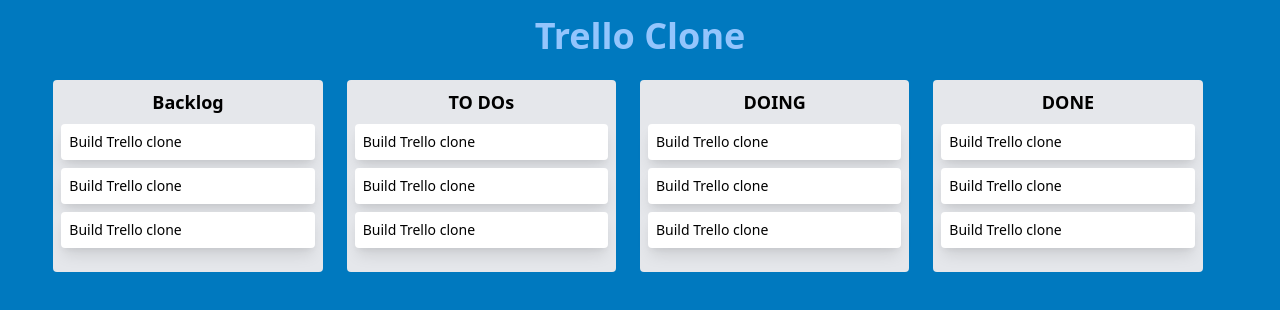
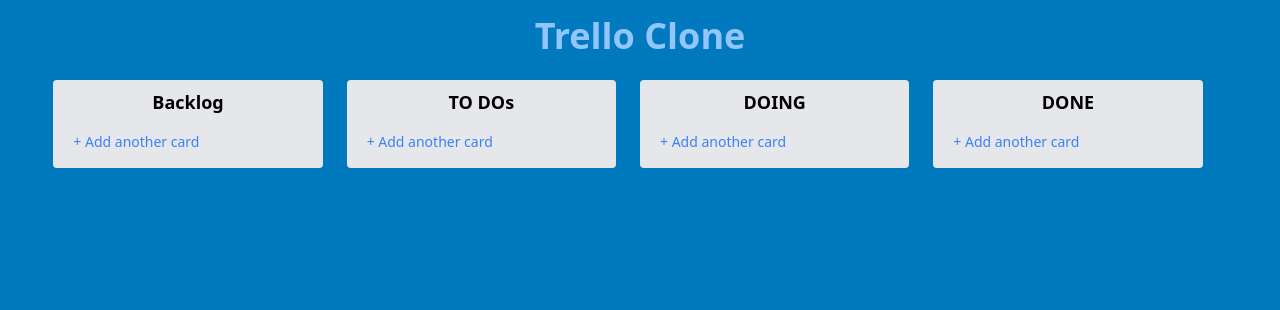
Before and after one commit to Origho-precious/trello-clone, a React (Create React App) app: page / in a window 1280 px wide. Shown: the top 310 px of the page. Built offline with nearby package versions, Linux system fonts and the light colour scheme.

Commit message:
feat: adding add to tile functionality

```diff
--- a/src/App.tsx
+++ b/src/App.tsx
@@ -1,6 +1,4 @@
 import Board from "./components/Board/Board";
-import Tile from "./components/Tile/Tile";
-
 const App = () => {
 	return (
 		<div
@@ -12,26 +10,10 @@
 					Trello Clone
 				</h1>
 				<div className="flex lg:justify-between justify-center flex-wrap lg:flex-nowrap">
-					<Board title="Backlog">
-						<Tile />
-						<Tile />
-						<Tile />
-					</Board>
-					<Board title="TO DOs">
-						<Tile />
-						<Tile />
-						<Tile />
-					</Board>
-					<Board title="DOING">
-						<Tile />
-						<Tile />
-						<Tile />
-					</Board>
-					<Board title="DONE">
-						<Tile />
-						<Tile />
-						<Tile />
-					</Board>
+					<Board title="Backlog"/>
+					<Board title="TO DOs"/>
+					<Board title="DOING"/>
+					<Board title="DONE"/>
 				</div>
 			</div>
 		</div>
--- a/src/components/Board/Board.tsx
+++ b/src/components/Board/Board.tsx
@@ -1,15 +1,81 @@
-import React from "react";
+import { useState } from "react";
+import Tile from '../Tile/Tile';
 
 interface IBoardProps {
 	title: string;
-	children: React.ReactNode;
 }
 
-const Board: React.FC<IBoardProps> = ({ children, title }) => {
+interface ICard{
+	id: number;
+	text: string;
+}
+
+const Board: React.FC<IBoardProps> = ({ title }) => {
+	const [showForm, setShowForm] = useState(false);
+	const [text, setText] = useState<string>("");
+	const [cards, setCards] = useState<ICard[]>([]);
+
+	const handleSubmit = (e: { preventDefault: () => void; }) => {
+		e.preventDefault();
+
+		const card = {
+			id: cards.length + 1,
+			text,
+		};
+
+		setCards([...cards, card]);
+		setText('');
+	};
+
 	return (
-		<div className="bg-gray-200 w-80 h-full pb-4 rounded mr-6 mb-6">
-			<h2 className="px-4 py-2 text-center text-black text-lg font-bold">{title}</h2>
-			<article className="mx-2">{children}</article>
+		<div className="bg-gray-200 w-80 h-full pb-3 rounded mr-6 mb-6">
+			<h2 className="px-4 py-2 text-center text-black text-lg font-bold">
+				{title}
+			</h2>
+			<article className="mx-2">
+				{cards.map((card: ICard) => (
+					<Tile key={card.id}>{card.text}</Tile>
+				))}
+			</article>
+			{!showForm && (
+				<button
+					style={{ outline: "none", border: "none" }}
+					className="text-sm ml-2 mt-1 text-blue-500 hover:bg-blue-200 transition-all px-3 py-1"
+					type="button"
+					onClick={() => setShowForm(true)}
+				>
+					+ Add another card
+				</button>
+			)}
+			{showForm && (
+				<form onSubmit={handleSubmit} className="w-full px-2 my-2">
+					<textarea
+						style={{ border: "none", outline: "none" }}
+						className="overflow-y-hidden block w-full resize-none py-2 px-2 text-sm rounded-sm"
+						name="card-task"
+						id="card-text"
+						value={text}
+						onChange={(e) => setText(e.target.value)}
+					/>
+					<div className="flex items-center ml-1 mt-3">
+						<button
+							style={{ outline: "none", border: "none" }}
+							className="block text-sm mr-5 rounded-md text-white bg-blue-500 hover:bg-blue-400 transition-all px-3 py-2"
+							type="submit"
+						>
+							Add Card
+						</button>
+						<button
+							style={{ outline: "none", border: "none" }}
+							className="block text-4xl text-blue-500"
+							type="submit"
+							onClick={() => setShowForm(false)}
+						>
+							&times;
+						</button>
+					</div>
+				</form>
+			)}
 		</div>
 	);
 };
--- a/src/components/Tile/Tile.tsx
+++ b/src/components/Tile/Tile.tsx
@@ -1,8 +1,13 @@
+import React from "react";
 
-const Tile = () => {
+interface ITileProps{
+	children: React.ReactNode;
+}
+
+const Tile:React.FC<ITileProps> = ({children}) => {
 	return (
 		<div className='bg-white py-2 px-2 mb-2 transition-shadow shadow-lg rounded'>
-			<p className='text-sm'>Build Trello clone</p>
+			<p className='text-sm'>{children}</p>
 		</div>
 	);
 };
```
